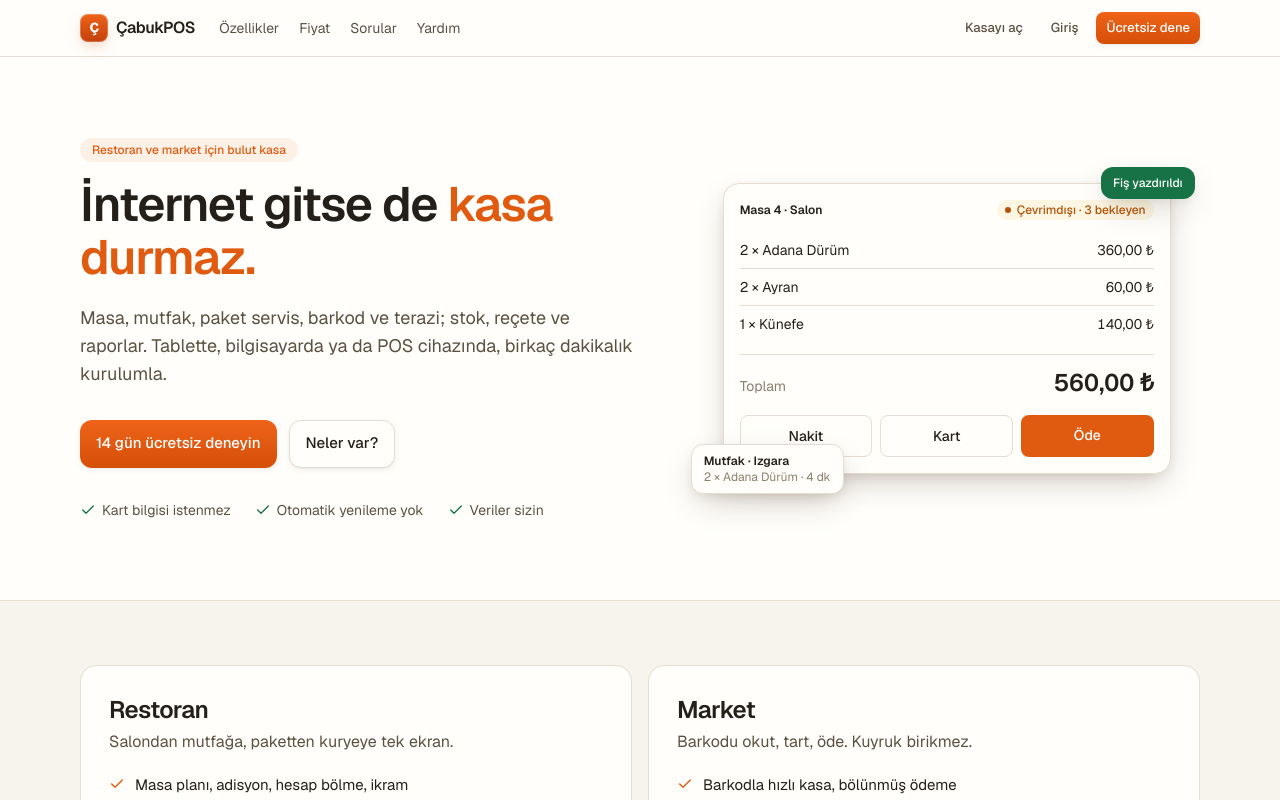
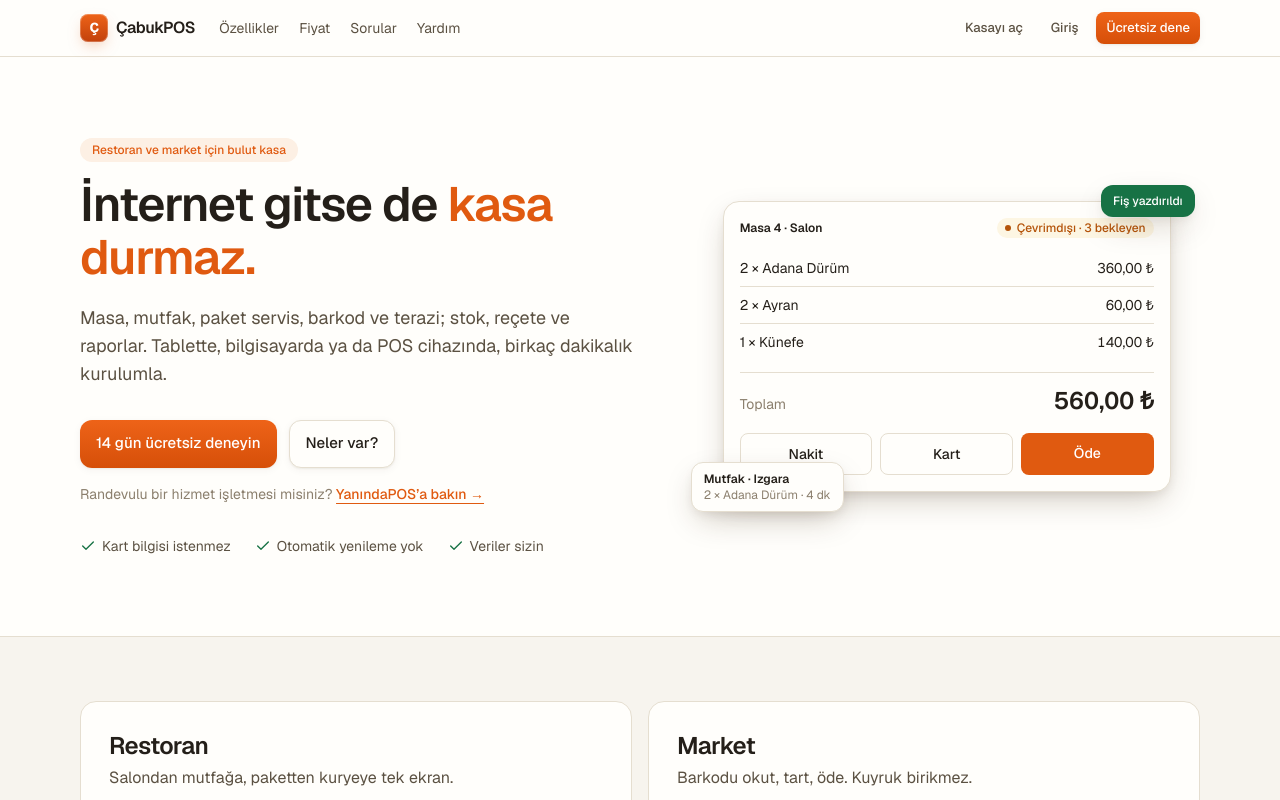
Before and after one commit to yigiterturk-dev/cabukpos-app, a Next.js app: page / in a window 1280 px wide. Shown: the top 800 px of the page. Built offline with nearby package versions, Linux system fonts and the light colour scheme.

Commit message:
Yardım cross-link + içerik kapısı; sitemap tekilleştir; docs test sayısı 344

```diff
--- a/app/page.tsx
+++ b/app/page.tsx
@@ -96,6 +96,12 @@ export default function Home() {
               <Link href="/kayit" className={buttonClass("primary", "lg")}>14 gün ücretsiz deneyin</Link>
               <a href="#ozellikler" className={buttonClass("secondary", "lg")}>Neler var?</a>
             </div>
+            <p className="mt-4 text-sm text-muted">
+              Randevulu bir hizmet işletmesi misiniz?{" "}
+              <a href="https://yanindapos.com" target="_blank" rel="noopener noreferrer" className="font-medium text-brand underline underline-offset-4">
+                YanındaPOS’a bakın →
+              </a>
+            </p>
             <ul className="mt-8 flex flex-wrap gap-x-6 gap-y-2 text-sm text-ink-2">
               {["Kart bilgisi istenmez", "Otomatik yenileme yok", "Veriler sizin"].map((t) => <li key={t} className="inline-flex items-center gap-1.5"><Check aria-hidden className="size-4 text-ok" />{t}</li>)}
             </ul>
--- a/app/sitemap.ts
+++ b/app/sitemap.ts
@@ -8,7 +8,6 @@ export default function sitemap(): MetadataRoute.Sitemap {
     { url: `${siteUrl()}/`, lastModified: now, changeFrequency: "weekly", priority: 1 },
     { url: `${siteUrl()}/fiyatlandirma`, lastModified: now, changeFrequency: "monthly", priority: 0.8 },
     { url: `${siteUrl()}/yardim`, lastModified: now, changeFrequency: "monthly", priority: 0.6 },
-    { url: `${siteUrl()}/yardim`, lastModified: now, changeFrequency: "monthly", priority: 0.6 },
     ...["iade-iptal", "iletisim", "kullanim-kosullari", "kvkk", "mesafeli-satis"].map((p) => ({
       url: `${siteUrl()}/yasal/${p}`,
       lastModified: now,
```
Also changed, not shown: 3 other files (tests, documents, lock files or other folders).
